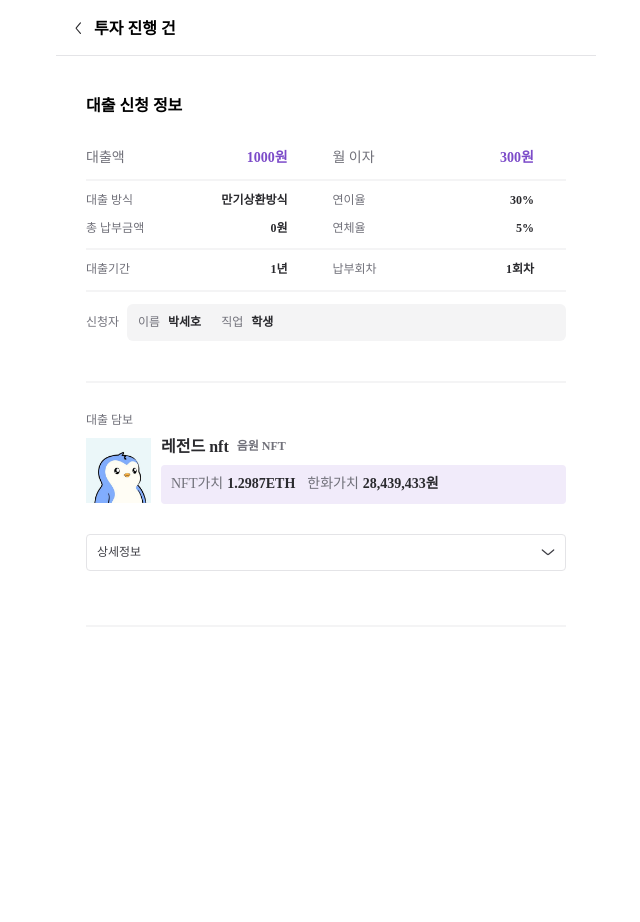
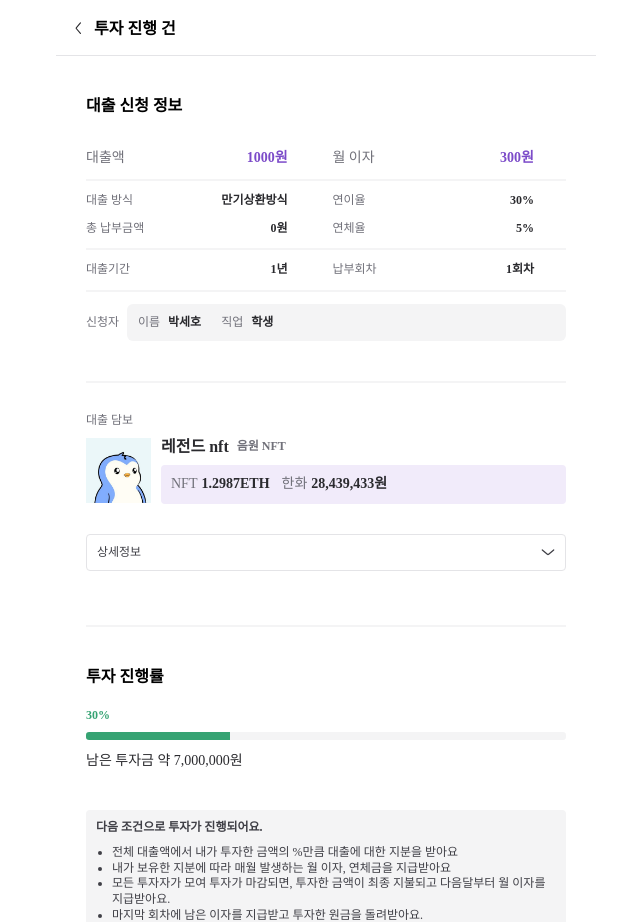
Before and after one commit to Damborghinii/Damborghinii-Client, a React (Vite) app: page /investment/1 in a window 1280 px wide. Shown: the top 922 px of the page, without its empty margins (314-954 px from the left). Before the commit the page ends 800 px from the top, so only its background shows below. Built offline with nearby package versions, Linux system fonts and the light colour scheme.

Commit message:
feature/#15: 투자진행률 섹션 구현

```diff
--- a/src/pages/invesetment/InvestmentInfo.tsx
+++ b/src/pages/invesetment/InvestmentInfo.tsx
@@ -7,6 +7,7 @@ import { useParams } from "react-router-dom";
 import { LoanInfoCard, LoanInfoProps } from "./_components/LoanInfoCard";
 import { HorizontalDivider } from "@components/common/horizontalDivider/HorizontalDivider";
 import { PawnCard } from "./_components/PawnCard";
+import { ProgressRateSection } from "./_components/ProgressRateSection";
 
 export interface CopyrightProps {
   isFold: boolean;
@@ -23,6 +24,12 @@ export interface CopyrightProps {
   streamingUrls: string;
   isRegistered: string;
   registrationDoc: string;
+}
+
+export interface ProgressInfoProps {
+  currentProgress: string;
+  remainingProgress: string;
+  remainingInvestingMoney: string;
 }
 
 export const InvestmentInfo = () => {
@@ -60,6 +67,11 @@ export const InvestmentInfo = () => {
     registrationDoc: "파일 url로 줘야될 거 같은데 될려나?",
   };
 
+  const DUMMY_PROGRESS: ProgressInfoProps = {
+    currentProgress: "30%",
+    remainingProgress: "70%",
+    remainingInvestingMoney: "약 7,000,000원",
+  };
   return (
     <>
       <SubTopBar title={"투자 진행 건"} />
@@ -72,6 +84,7 @@ export const InvestmentInfo = () => {
           onClick={() => setIsFold(!isFold)}
         />
         <HorizontalDivider />
+        <ProgressRateSection {...DUMMY_PROGRESS} />
       </Wrapper>
     </>
   );
--- a/src/pages/invesetment/_components/PawnCard.tsx
+++ b/src/pages/invesetment/_components/PawnCard.tsx
@@ -29,11 +29,11 @@ export const PawnCard = ({
           </RowFlex>
           <PriceContainer>
             <RowFlex gap="0.25rem">
-              <MainTitle>NFT가치</MainTitle>
+              <MainTitle>NFT</MainTitle>
               <MainContent isBlack={true}>{props.ethPrice}</MainContent>
             </RowFlex>
             <RowFlex gap="0.25rem">
-              <MainTitle>한화가치</MainTitle>
+              <MainTitle>한화</MainTitle>
               <MainContent isBlack={true}>{props.wonPrice}</MainContent>
             </RowFlex>
           </PriceContainer>
--- /dev/null
+++ b/src/pages/invesetment/_components/ProgressRateSection.tsx
@@ -0,0 +1,81 @@
+import styled from "@emotion/styled";
+import { InvestmentTitle } from "./InvestmentTitle";
+import Spacer from "@components/common/spacer/Spacer";
+import {
+  ProgressBarFill,
+  ProgressBarWrapper,
+  SecondaryText,
+} from "@pages/main/_components/MainLoanCard";
+
+import { ProgressInfoProps } from "../InvestmentInfo";
+
+export const ProgressRateSection = (props: ProgressInfoProps) => {
+  return (
+    <Wrapper>
+      <InvestmentTitle text="투자 진행률" />
+      <Spacer height="1.25rem" />
+      <SecondaryText>{30}%</SecondaryText>
+      <Spacer height="0.5rem" />
+      <ProgressBarWrapper>
+        <ProgressBarFill percentage={30} />
+      </ProgressBarWrapper>
+      <Spacer height="0.75rem" />
+      <BodyText>남은 투자금 {props.remainingInvestingMoney}</BodyText>
+      <Spacer height="2.5rem" />
+      <DescriptionSection>
+        <SmallText>다음 조건으로 투자가 진행되어요.</SmallText>
+        <Spacer height="0.625rem" />
+        <NoticeList>
+          <li>
+            전체 대출액에서 내가 투자한 금액의 %만큼 대출에 대한 지분을 받아요
+          </li>
+          <li>
+            내가 보유한 지분에 따라 매월 발생하는 월 이자, 연체금을 지급받아요
+          </li>
+          <li>
+            모든 투자자가 모여 투자가 마감되면, 투자한 금액이 최종 지불되고
+            다음달부터 월 이자를 지급받아요.
+          </li>
+          <li>마지막 회차에 남은 이자를 지급받고 투자한 원금을 돌려받아요.</li>
+          <li>
+            이자 및 원금이 모두 지불되지 못하였을 경우 NFT담보가 경매로
+            넘어가며, 보유한 지분에 따라 경매 수익을 지급받아요.
+          </li>
+        </NoticeList>
+      </DescriptionSection>
+    </Wrapper>
+  );
+};
+
+const Wrapper = styled.div`
+  width: 100%;
+  padding: 2.5rem 0;
+`;
+
+export const BodyText = styled.h1`
+  ${({ theme }) => theme.typography["body2-3"]};
+
+  color: ${({ theme }) => theme.color.neutral.B70};
+`;
+
+export const SmallText = styled.h1`
+  ${({ theme }) => theme.typography["small1-1"]};
+
+  color: ${({ theme }) => theme.color.neutral.B60};
+`;
+
+const DescriptionSection = styled.div`
+  padding: 0.625rem;
+  border-radius: 0.25rem;
+  background-color: ${({ theme }) => theme.color.neutral.B00};
+`;
+
+const NoticeList = styled.ul`
+  list-style: disc;
+  padding-left: 1rem;
+
+  & > li {
+    color: ${({ theme }) => theme.color.neutral.B60};
+    ${({ theme }) => theme.typography["small1-3"]};
+  }
+`;
--- a/src/pages/main/_components/MainLoanCard.tsx
+++ b/src/pages/main/_components/MainLoanCard.tsx
@@ -107,7 +107,7 @@ const SecondTitleText = styled.h2`
   margin-left: 0.25rem;
 `;
 
-const SecondContentText = styled.h3`
+export const SecondContentText = styled.h3`
   ${({ theme }) => theme.typography["small1-3"]};
   color: ${({ theme }) => theme.color.neutral.B70};
 
@@ -120,12 +120,12 @@ const HorizontalDivider = styled.div`
   background-color: ${({ theme }) => theme.color.neutral.B10};
 `;
 
-const SecondaryText = styled.h2`
+export const SecondaryText = styled.h2`
   ${({ theme }) => theme.typography["small1-2"]};
   color: ${({ theme }) => theme.color.secondary.S60};
 `;
 
-const ProgressBarWrapper = styled.div`
+export const ProgressBarWrapper = styled.div`
   width: 100%;
   height: 0.5rem;
   border-radius: 0.2rem;
@@ -133,7 +133,7 @@ const ProgressBarWrapper = styled.div`
   overflow: hidden;
 `;
 
-const ProgressBarFill = styled.div<{ percentage: number }>`
+export const ProgressBarFill = styled.div<{ percentage: number }>`
   height: 100%;
   width: ${({ percentage }) => `${percentage}%`};
   background-color: ${({ theme }) => theme.color.secondary.S60};
```
